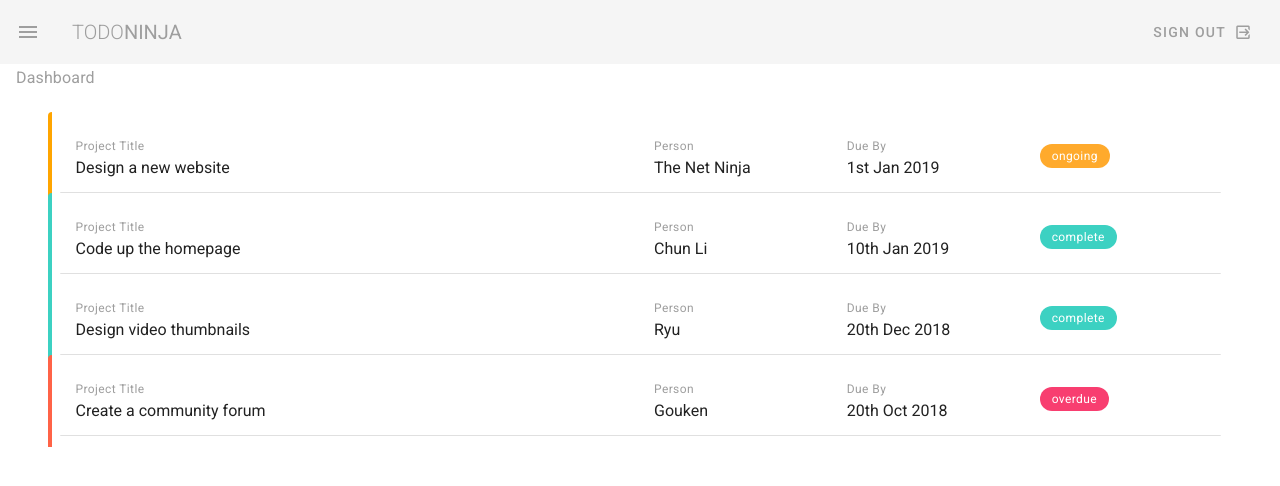
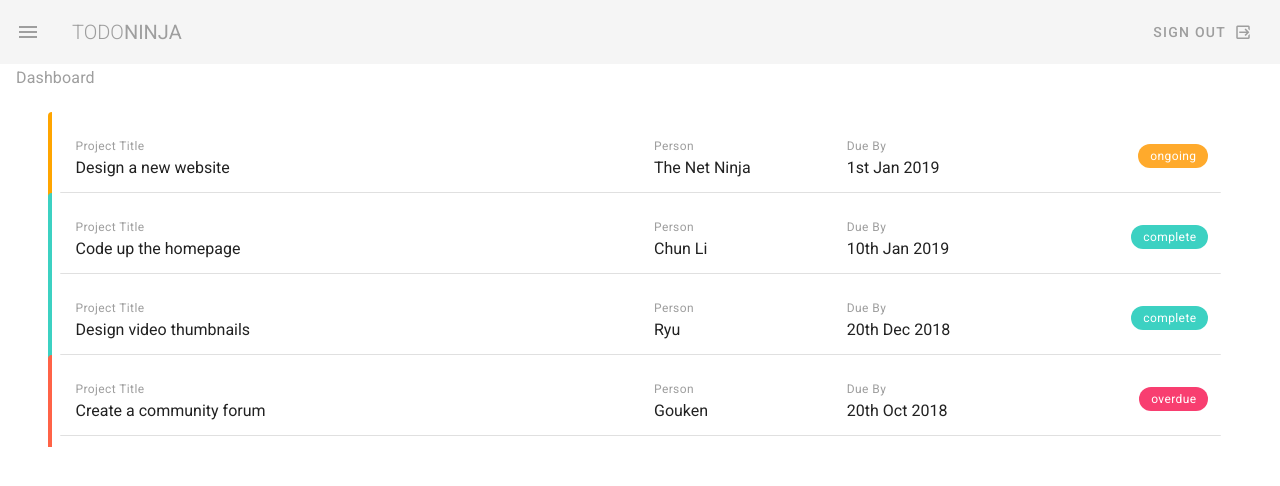
Before and after one commit to crhwebdev-courses/todo-ninja, a Vue app: page / in a window 1280 px wide. Shown: the top 486 px of the page. Built offline with nearby package versions, Linux system fonts and the light colour scheme.

Commit message:
Move Dashboard chips to right

```diff
--- a/src/views/Dashboard.vue
+++ b/src/views/Dashboard.vue
@@ -27,7 +27,7 @@
           </v-col>
 
           <v-col cols="2" sm="4" md="2">
-            <div>
+            <div class="text-right">
               <v-chip
                 small
                 :class="`${project.status} white--text caption my-2`"
```
